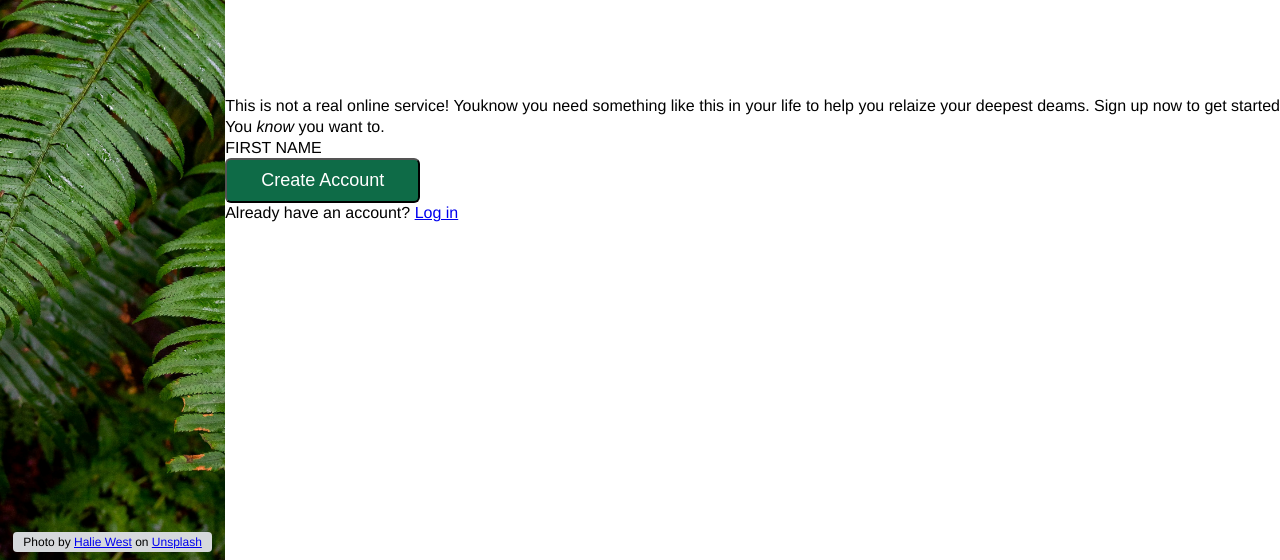
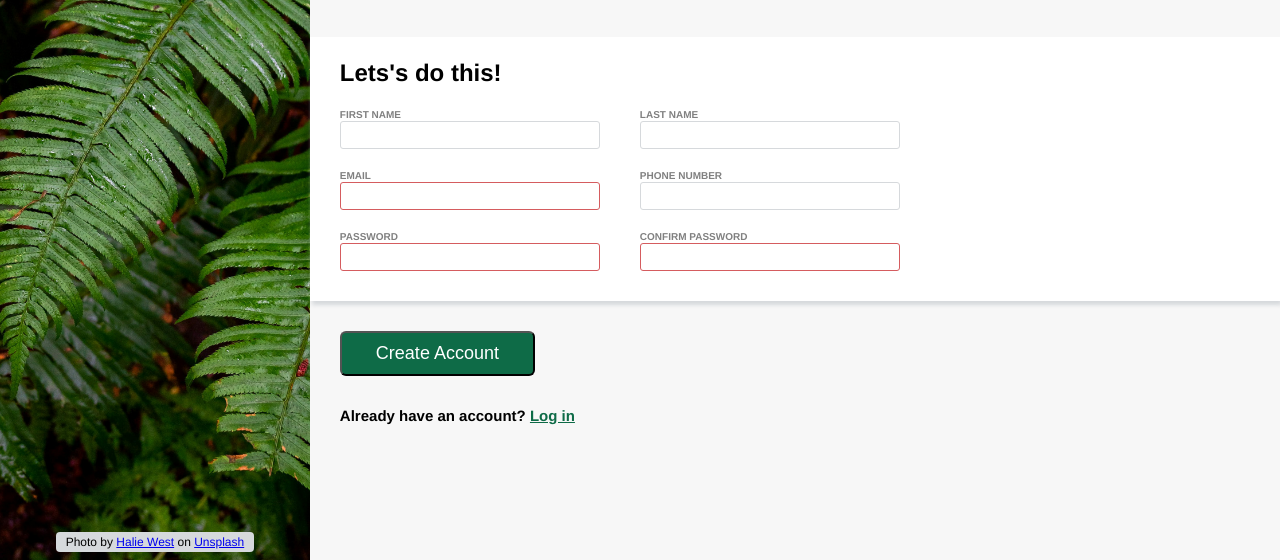
Before and after one commit to mdahamshi/top-signup, a plain HTML site: page index.html in a window 1280 px wide. Shown: the part 240-800 px from the top of the page. Drawn offline with Linux system fonts and the light colour scheme.

Commit message:
Adds all form fields

```diff
--- a/index.html
+++ b/index.html
@@ -25,7 +25,7 @@
     </div>
 
     <div class="signup-form">
-        <div>
+        <div class="opening">
             <p>This is not a real online service! Youknow you need something
                 like this in your life to help you relaize your deepest deams.
                 Sign up now to get started
@@ -36,13 +36,49 @@
         </div>
         <form action="#" method="get">
             <div class="form-body">
+                <h2>Lets's do this!</h2>
                 <div class="form-row">
-                    <label for="first-name" class="capital">First Name</label>
+                    <div class="form-col">
+                        <label for="first-name" class="capital">First Name</label>
+                        <input type="text" id="first-name" name="first-name">
+                    </div>
+
+                    <div class="form-col">
+                        <label for="last-name" class="capital">Last Name</label>
+                        <input type="text" id="last-name" name="last-name">
+                    </div>
+                </div>
+
+                <div class="form-row">
+                    <div class="form-col">
+                        <label for="email" class="capital">email</label>
+                        <input type="email" id="email" name="email" required>
+                    </div>
+
+                    <div class="form-col">
+                        <label for="phone" class="capital">Phone Number</label>
+                        <input type="number" id="phone" name="phone">
+                    </div>
+                </div>
+
+                <div class="form-row">
+                    <div class="form-col">
+                        <label for="password" class="capital">Password</label>
+                        <input type="password" id="password" name="password" required>
+                    </div>
+
+                    <div class="form-col">
+                        <label for="confirm" class="capital" >Confirm Password</label>
+                        <input type="password" id="confirm" name="confirm" required>
+                    </div>
                 </div>
             </div>
 
-            <button>Create Account</button>
-            <p>Already have an account? <a href="#">Log in</a></p>
+            <div class="form-submit">
+                <button>Create Account</button>
+                <p>Already have an account? <a href="#">Log in</a></p>
+
+            </div>
         </form>
     </div>
 
--- a/style.css
+++ b/style.css
@@ -12,15 +12,21 @@
     --lite-gray: #D6D9Dc;
     --label-width: 120px;
     --sb-theme-color: #0e6b47;
+    --sb-padding-left: 30px;
 }
 body {
-  /* background-color: #EAEDF0; */
+  background-color: rgb(247, 247, 247);
   font-family: "Helvetica", "Arial", sans-serif;
   font-size: 16px;
   line-height: 1.3;
   max-width: 100vw;
   height: auto;
 
+}
+.opening p {
+    font-weight: bold;
+    font-size: 18px;
+    margin-bottom: 16px;
 }
 .welcome-photo .photo-credit {
     font-size: 12px;
@@ -36,9 +42,7 @@ body {
     align-items: center;
     justify-content: space-between;
 }
-.welcome-photo .logo-wrap {
 
-}
 .welcome-photo .logo  {
     background-color: rgba(0, 0, 0, 0.39);
     display: flex;
@@ -65,11 +69,66 @@ form button {
     padding: 10px 34px;
     border-radius: 6px;
     font-size: 18px;
+    margin-bottom: 30px;
     /* box-shadow: #D6D9Dc; */
 }
 
 .capital, label.capital {
     text-transform: uppercase;
+}
+.signup-form .form-body {
+    background-color: white;
+    padding-left: var(--sb-padding-left);
+    margin-left: calc(-1 * var(--sb-padding-left));
+    padding-top: 20px;
+    padding-bottom: 30px;
+    margin-bottom: 30px;
+    box-shadow: 2px 4px 4px 0px var(--lite-gray);
+
+
+}
+.signup-form .form-row {
+    display: flex;
+    flex-direction: row;
+    gap: 40px;
+}
+.signup-form .form-row label {
+    font-size: 10px;
+    font-weight: bold;
+    color: gray;
+}
+.signup-form .form-col {
+    display: flex;
+    flex-direction: column;
+    width: 260px;
+}
+.signup-form  {
+    margin-left: var(--sb-padding-left);
+}
+.form-row input {
+    background-color: #FFFFFF;
+    border: 1px solid var(--lite-gray);
+    border-radius: 3px;
+    width: 100%;
+    padding: 5px;
+    font-size: 14px;
+    outline: none;
+}
+.form-row input:invalid {
+    border: 1px solid #D55C5F;
+    color: #D55C5F;
+    box-shadow: none;
+}
+.form-row input:focus {
+    border: 1px solid #0f30e9;
+    box-shadow: 0 0 5px var(--sb-theme-color);
+}
+.form-submit a {
+    color: var(--sb-theme-color);
+}
+.form-submit p {
+    font-weight: 600;
+    font-size: 15px;
 }
 @media only screen and (min-width: 700px) {
     .welcome-photo{
@@ -85,7 +144,15 @@ form button {
     }
 
     .signup-form {
-        flex: 1 0 auto;
+        display: flex;
+        flex-direction: column;
+        justify-content: flex-start;
+        gap: 40px;
+    }
+    .signup-form .form-body {
+        display: flex;
+        flex-direction: column;
+        gap: 20px;
     }
     #main {
         display: flex;
```
